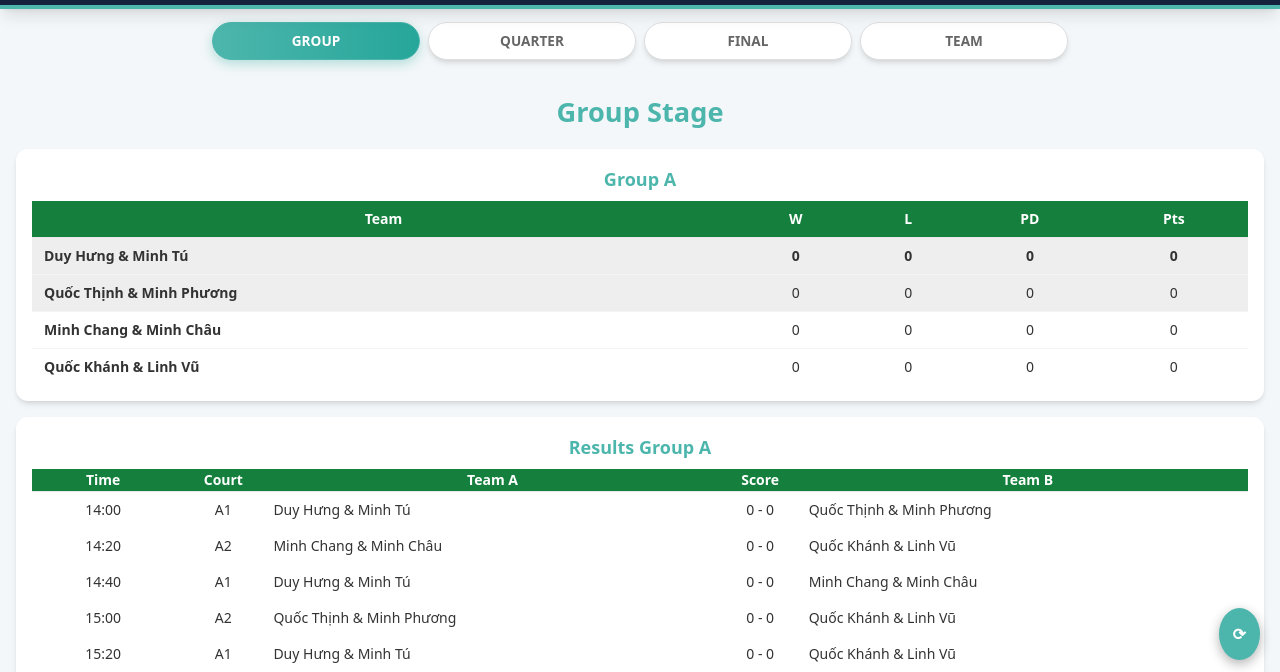
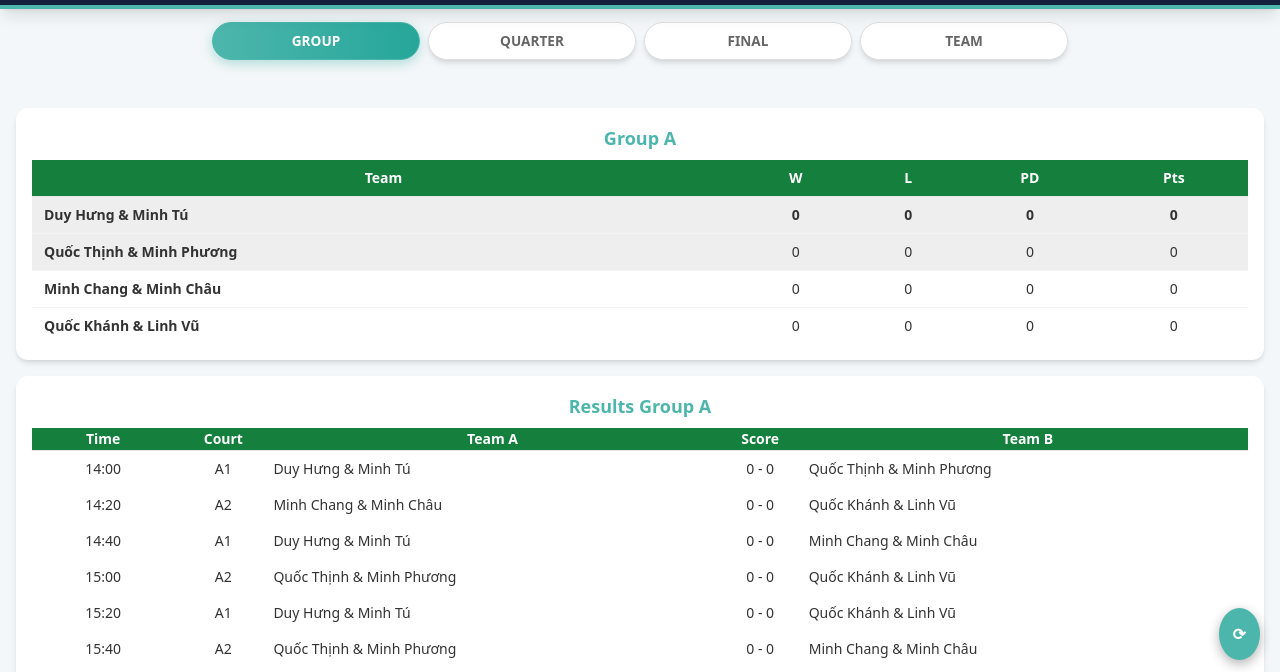
Before and after one commit to cqtin2024/ITVTG, a plain HTML site: page index.html in a window 1280 px wide. Shown: the part 120-792 px from the top of the page. Drawn offline with nearby package versions, Linux system fonts and the light colour scheme.

Commit message:
Update index.html

```diff
--- a/index.html
+++ b/index.html
@@ -113,9 +113,10 @@
         box-shadow: 0 4px 12px rgba(0,0,0,0.3);
     }
 
-    /* Tiêu đề section */
-    h2.section-title {
-        font-size: 1.7rem;
+    /* Tiêu đề section - Giữ nguyên style nhưng không sử dụng */
+    h3.content-title {
+        font-size: 1.2rem; /* Sử dụng h3 để làm tiêu đề nhỏ hơn trong nội dung nếu cần */
+        font-weight: 600;
         margin-bottom: 0.8rem;
     }
 
@@ -148,28 +149,24 @@
 
     <div id="content-carousel">
       <section class="swipe-section" id="rounds">
-        <h2 class='section-title font-bold text-green-700 text-center'>Group Stage</h2>
         <div class="bg-white p-4 rounded-xl shadow-md">
           <p class="text-sm text-gray-600">Group stage data will be loaded automatically from the JSON file.</p>
         </div>
       </section>
 
       <section class="swipe-section" id="quarterfinals">
-        <h2 class='section-title font-bold text-green-700 text-center'>Quarterfinals</h2>
         <div class="bg-white p-4 rounded-xl shadow-md">
           <p class="text-sm text-gray-600">Quarterfinal matches will be shown here when data is available.</p>
         </div>
       </section>
 
       <section class="swipe-section" id="knockout">
-        <h2 class='section-title font-bold text-green-700 text-center'>Final</h2>
         <div class="bg-white p-4 rounded-xl shadow-md">
           <p class="text-sm text-gray-600">Semifinals and Finals will be shown here when data is available.</p>
         </div>
       </section>
 
       <section class="swipe-section" id="players">
-        <h2 class='section-title font-bold text-red-700 text-center'>Team List</h2>
         <div class='bg-white p-4 rounded-xl shadow-md'>
           <p class='text-sm text-gray-600'>Loading team list...</p>
         </div>
@@ -261,13 +258,14 @@
       renderPlayers(data.tL);
     }
 
+    /* ĐÃ BỎ TIÊU ĐỀ PHỤ */
     function renderRounds(data) {
       const c = document.getElementById('rounds');
       if (!data || !data.tableA) {
-        c.innerHTML = `<h2 class='section-title font-bold text-green-700 text-center'>Group Stage</h2><div class='bg-white p-4 rounded-xl shadow-md'><p class='text-sm text-gray-600'>No group stage data available.</p></div>`;
+        c.innerHTML = `<div class='bg-white p-4 rounded-xl shadow-md'><p class='text-sm text-gray-600'>No group stage data available.</p></div>`;
         return;
       }
-      let html = `<h2 class='section-title font-bold text-green-700 text-center'>Group Stage</h2>`;
+      let html = ``; // Bỏ h2
 
       const tableNames = ['A', 'B', 'C', 'D'];
       tableNames.forEach(name => {
@@ -316,13 +314,14 @@
       return html;
     }
 
+    /* ĐÃ BỎ TIÊU ĐỀ PHỤ */
     function renderQuarterfinals(quarters) {
       const c = document.getElementById('quarterfinals');
       if (!quarters || quarters.length === 0) {
-        c.innerHTML = `<h2 class='section-title font-bold text-green-700 text-center'>Quarterfinals</h2><div class='bg-white p-4 rounded-xl shadow-md text-gray-600 text-sm'>No quarterfinal data available.</div>`;
+        c.innerHTML = `<div class='bg-white p-4 rounded-xl shadow-md text-gray-600 text-sm'>No quarterfinal data available.</div>`;
         return;
       }
-      let html = `<h2 class='section-title font-bold text-green-700 text-center'>Quarterfinals</h2>`;
+      let html = ``; // Bỏ h2
       html += `<div class='bg-white p-4 rounded-xl shadow-md'><table class='min-w-full divide-y divide-gray-200 text-sm'><thead class='bg-green-700 text-white'><tr><th>Team A</th><th>Score</th><th>Team B</th><th>Winner</th></tr></thead><tbody>`;
       quarters.forEach(m => {
         const teamA = m.A;
@@ -335,9 +334,10 @@
       c.innerHTML = html;
     }
 
+    /* ĐÃ BỎ TIÊU ĐỀ PHỤ */
     function renderKnockout(semis, final) {
       const c = document.getElementById('knockout');
-      let html = `<h2 class='section-title font-bold text-green-700 text-center'>Final</h2>`;
+      let html = ``; // Bỏ h2
       const noData = (!semis || semis.length === 0) && (!final || final.Wn === "TBD");
 
       if (semis && semis.length > 0) html += renderMatchList(semis, 'Semifinals');
@@ -361,9 +361,10 @@
       c.innerHTML = html;
     }
 
+    /* ĐÃ BỎ TIÊU ĐỀ PHỤ */
     function renderPlayers(teamList) {
         const c = document.getElementById('players');
-        let html = `<h2 class='section-title font-bold text-red-700 text-center'>Team List</h2>`;
+        let html = ``; // Bỏ h2
 
         if (!teamList || teamList.length === 0) {
             html += `<div class='bg-white p-4 rounded-xl shadow-md'><p class='text-sm text-gray-600'>Team list is not available (requires 'tL' key).</p></div>`;
```
